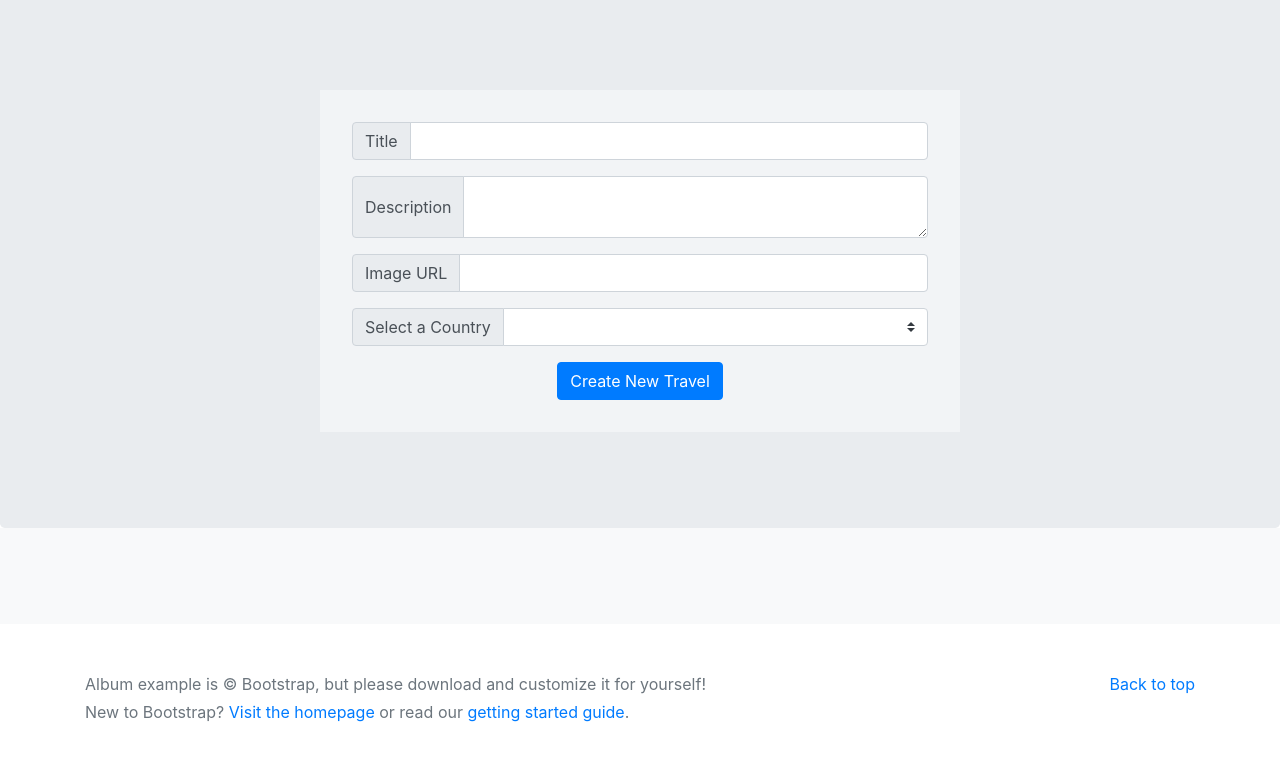
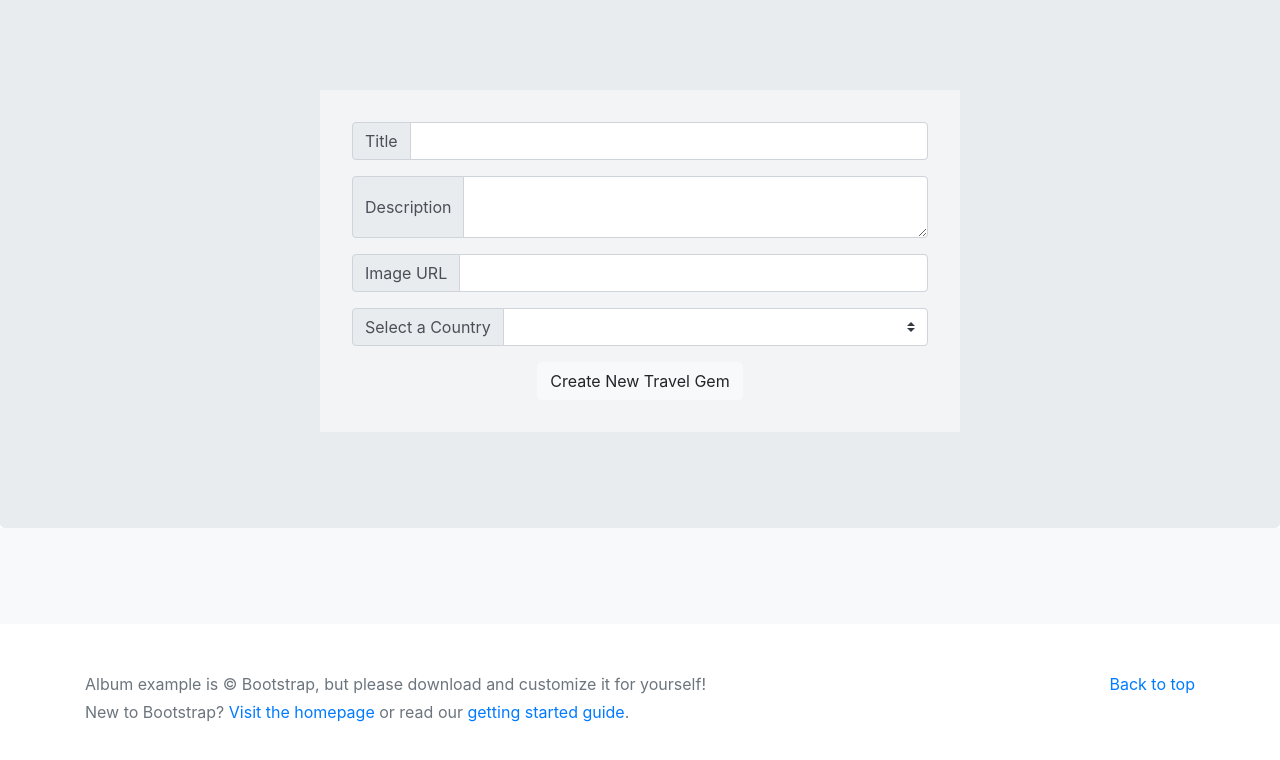
Before and after one commit to adiskop/TravelJam_frontend, a plain HTML site: page index.html in a window 1280 px wide. Shown: the part 62-822 px from the top of the page. Drawn offline with nearby package versions, Linux system fonts and the light colour scheme; no server answers.

Commit message:
change button from blue to white

```diff
--- a/index.html
+++ b/index.html
@@ -131,7 +131,7 @@
             <option value="8">USA</option>
           </select>
         </div>
-      <button id="create-button" type="submit" class="btn btn-primary">Create New Travel</button>
+      <button id="create-button" type="submit" class="btn btn-light">Create New Travel Gem</button>
 
   </form>
 </div>
```
